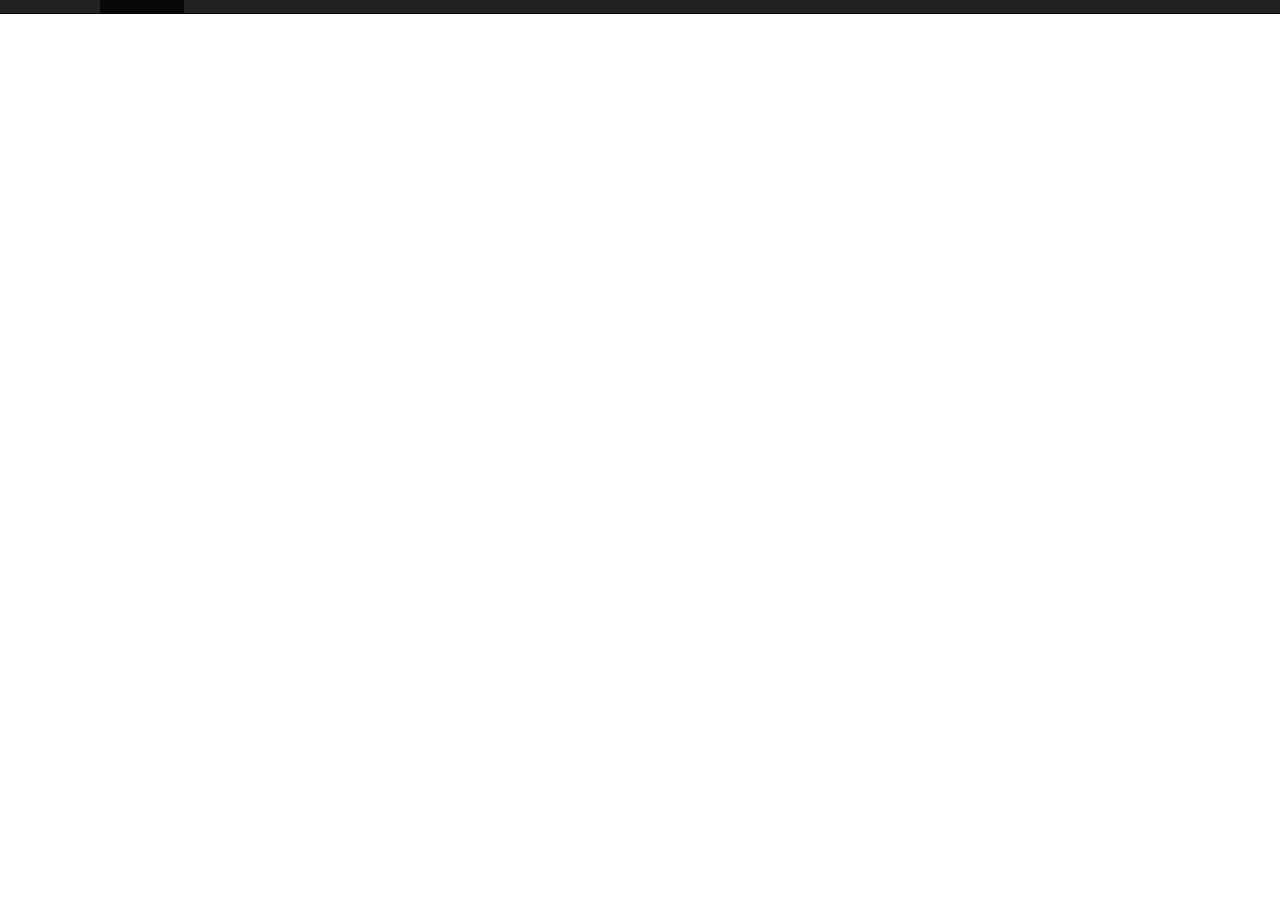
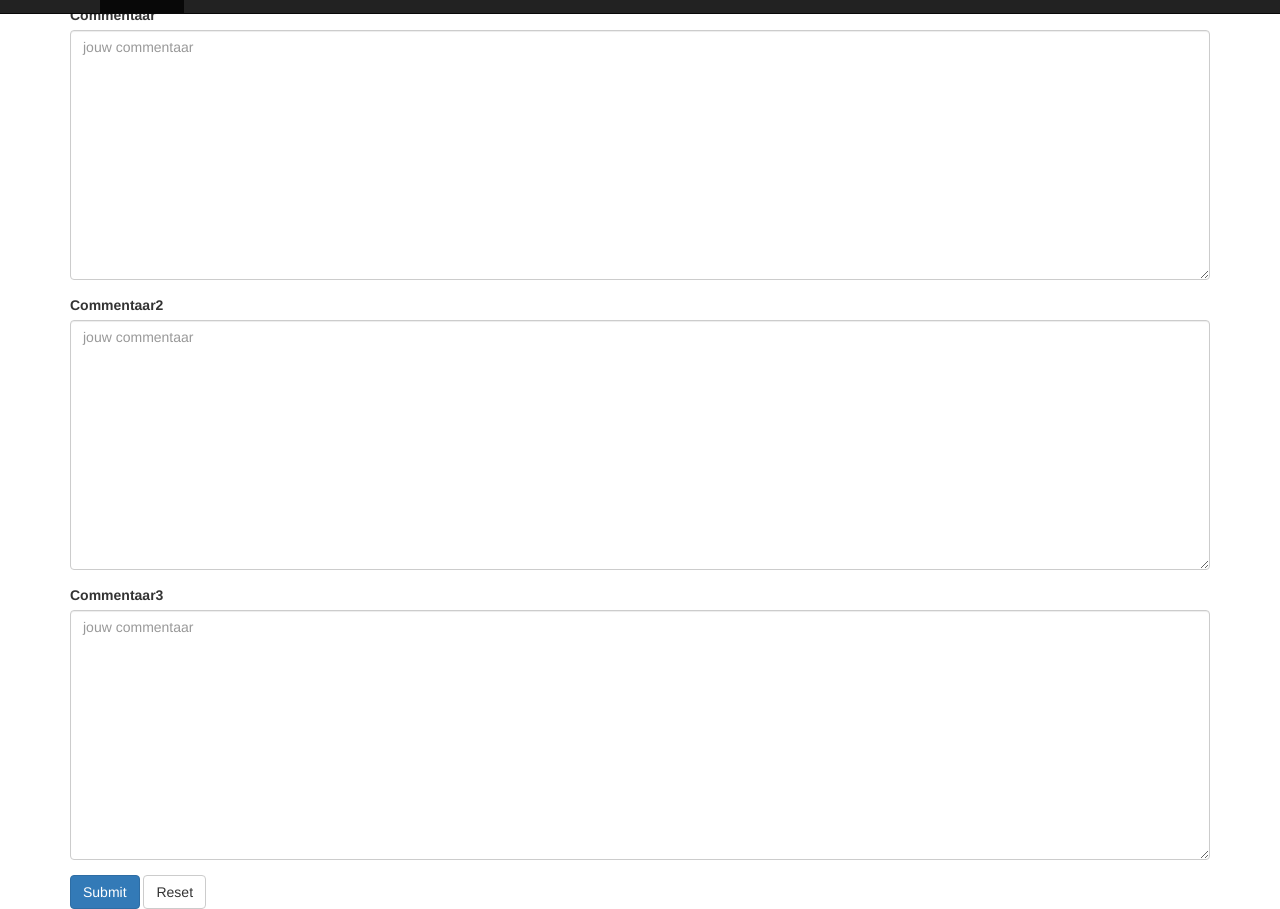
Before and after one commit to EastieWest/team_6_woutneyrinck, a plain HTML site: page vakantie/WebContent/commentaar.html in a window 1280 px wide. Shown: the part 37-946 px from the top of the page. Before the commit the page ends 800 px from the top, so only its background shows below. Drawn offline with nearby package versions, Linux system fonts and the light colour scheme.

Commit message:
toevoegen vakjes voor commentaar comentaar.html

```diff
--- a/vakantie/WebContent/commentaar.html
+++ b/vakantie/WebContent/commentaar.html
@@ -37,6 +37,23 @@
 			</div>
 	      </div>
 	 </div>
+	 <form role="form" style="padding-top:3em;">
+		<div class="form-group">
+			<label for="nameField">Commentaar</label>
+			<textarea style="height: 250px;" id="nameField" name="basic"placeholder="jouw commentaar" class="form-control"></textarea>
+		</div>
+		<div class="form-group">
+			<label for="nameField">Commentaar2</label>
+			<textarea style="height: 250px;" id="nameField" name="basic"placeholder="jouw commentaar" class="form-control"></textarea>
+		</div>
+		<div class="form-group">
+			<label for="nameField">Commentaar3</label>
+			<textarea style="height: 250px;" id="nameField" name="basic"placeholder="jouw commentaar" class="form-control"></textarea>
+		</div>
+		<button type="submit" class="btn btn-primary">Submit</button>
+		<button type="reset" class="btn btn-default">Reset</button>
+	</form>
+
 </div>
 </body>
 </html>
```
